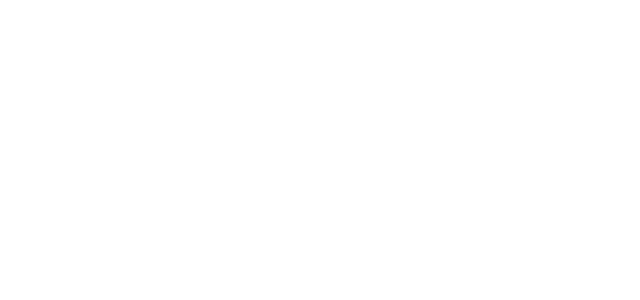
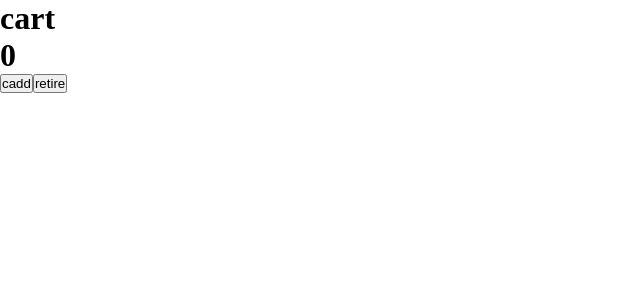
Before and after one commit to Wesleymanuel/site-compra, a React (Vite) app: page /site-compra/cart in a window 1280 px wide. Before the commit this address had no page. Shown: the top 300 px of the page, without its empty margins (0-640 px from the left). Built offline with nearby package versions, Linux system fonts and the light colour scheme.

Commit message:
inicio da pagina do carrinho e api

```diff
--- a/src/App.jsx
+++ b/src/App.jsx
@@ -2,6 +2,7 @@
 import { BrowserRouter, Routes, Route } from 'react-router-dom'
 import './App.css'
 import Login from './Componentes/Login'
+import Cart from './Componentes/Cart'
 
 function App() {
 
@@ -10,6 +11,7 @@
       <Routes>
         <Route path='/header' element={<Header/>} />
         <Route path='/login' element={<Login/>} />
+        <Route path='/cart' element={<Cart/>} />
       </Routes>
     </BrowserRouter>
   )
--- /dev/null
+++ b/src/Componentes/Cart.css
@@ -0,0 +1,7 @@
+*{
+    padding: 0px;
+    margin: 0px;
+}
+.cart{
+
+}
--- /dev/null
+++ b/src/Componentes/Cart.jsx
@@ -0,0 +1,25 @@
+import { useState } from 'react';
+import './Cart.css';
+
+function Cart(){
+
+    const [cont, setCont] = useState(0)
+
+    function add(){
+        setCont(prev => prev+1)
+    }
+    function retire(){
+        setCont(prev => prev - 1)
+    }
+
+    return(
+        <div className='cart' >
+            <h1>cart</h1>
+            <h1>{cont}</h1>
+            <button onClick={add}>cadd</button>
+            <button onClick={retire} >retire</button>
+        </div>
+    )
+
+}
+export default Cart;
```
Also changed, not shown: src/Componentes/Carrinho.jsx (deleted, +0 -8 lines), src/Componentes/Carrinho.css (deleted).
